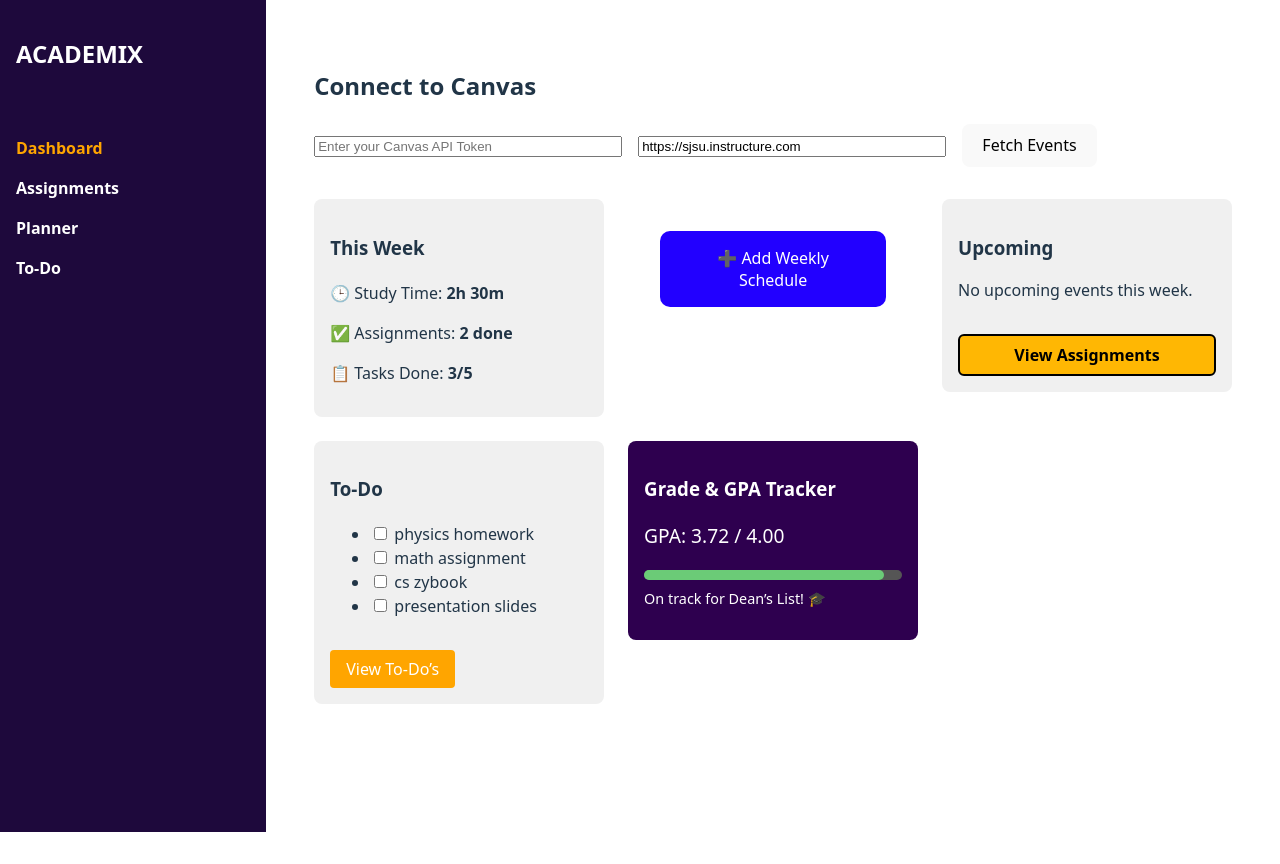
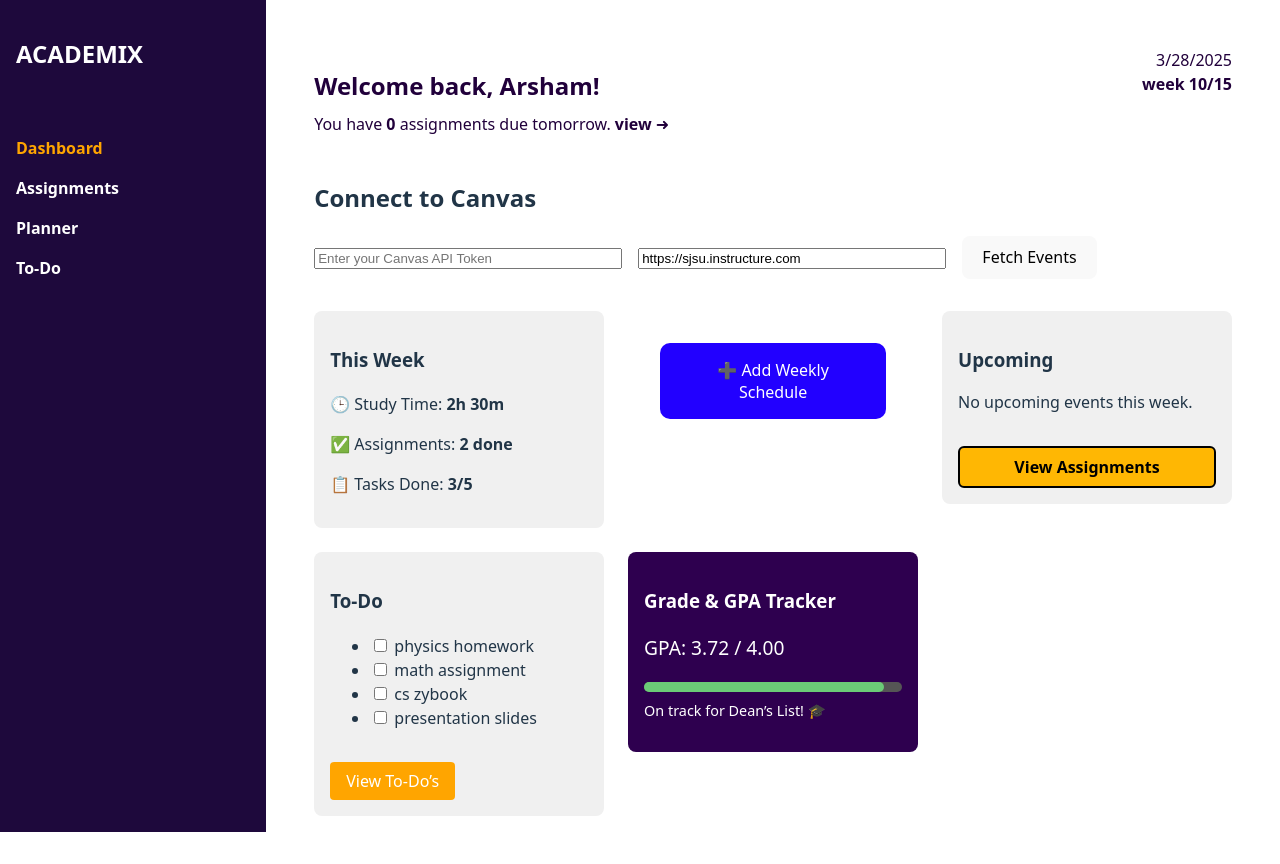
Before and after one commit to arsham-shirkouhi/academix, a React (Vite) app: page / in a window 1280 px wide. Before the commit the page ends 832 px from the top, so only its background shows below. Built offline with nearby package versions, Linux system fonts and the light colour scheme; the HTML template or start-up script is replaced by a standard one.

Commit message:
added a dashboard header

```diff
--- /dev/null
+++ b/src/components/DashboardHeader.tsx
@@ -0,0 +1,81 @@
+import { useEffect, useState } from "react";
+
+type DashboardHeaderProps = {
+  events: any[];
+  userName?: string; // Optional for now
+};
+
+function DashboardHeader({ events, userName = "Arsham" }: DashboardHeaderProps) {
+  const [assignmentsDueTomorrow, setAssignmentsDueTomorrow] = useState(0);
+  const [nextExamInDays, setNextExamInDays] = useState<number | null>(null);
+  const [currentWeek, setCurrentWeek] = useState(0);
+
+  // Set a hardcoded semester start date for now (adjust as needed)
+  const semesterStart = new Date("2025-01-22"); // e.g. Spring 2025
+  const totalWeeks = 15;
+
+  useEffect(() => {
+    const today = new Date();
+    const tomorrow = new Date(today);
+    tomorrow.setDate(today.getDate() + 1);
+
+    let dueTomorrowCount = 0;
+    let upcomingExamDays: number[] = [];
+
+    events.forEach((event) => {
+      const rawDate = event.due_at || event.start_at;
+      if (!rawDate) return;
+
+      const eventDate = new Date(rawDate);
+      const isSameDay =
+        eventDate.getDate() === tomorrow.getDate() &&
+        eventDate.getMonth() === tomorrow.getMonth() &&
+        eventDate.getFullYear() === tomorrow.getFullYear();
+
+      if (isSameDay) dueTomorrowCount++;
+
+      // Check for exams
+      const title = event.title.toLowerCase();
+      if (title.includes("exam") || title.includes("quiz") || title.includes("midterm") || title.includes("test")) {
+        const diff = Math.ceil((eventDate.getTime() - today.getTime()) / (1000 * 60 * 60 * 24));
+        if (diff >= 0) upcomingExamDays.push(diff);
+      }
+    });
+
+    setAssignmentsDueTomorrow(dueTomorrowCount);
+    setNextExamInDays(upcomingExamDays.length > 0 ? Math.min(...upcomingExamDays) : null);
+
+    // Calculate week number
+    const timeDiff = today.getTime() - semesterStart.getTime();
+    const weekNumber = Math.floor(timeDiff / (1000 * 60 * 60 * 24 * 7)) + 1;
+    setCurrentWeek(weekNumber > 0 ? weekNumber : 0);
+  }, [events]);
+
+  const formattedDate = new Date().toLocaleDateString();
+
+  return (
+    <div style={{ display: "flex", justifyContent: "space-between", alignItems: "start", paddingBottom: "1.5rem" }}>
+      <div>
+        <h2 style={{ marginBottom: "0.5rem", color: "#21003b" }}>
+          Welcome back, {userName}!
+        </h2>
+        <p style={{ margin: 0, fontSize: "1rem", color: "#21003b" }}>
+          You have <strong>{assignmentsDueTomorrow}</strong> assignment{assignmentsDueTomorrow !== 1 && "s"} due tomorrow
+          {nextExamInDays !== null && (
+            <> and an <strong>exam</strong> in {nextExamInDays} day{nextExamInDays !== 1 && "s"}</>
+          )}.
+          <span style={{ marginLeft: "0.25rem", fontWeight: "bold", cursor: "pointer" }}>view ➜</span>
+        </p>
+      </div>
+
+      <div style={{ textAlign: "right", color: "#21003b" }}>
+        <p style={{ margin: 0 }}>{formattedDate}</p>
+        <p style={{ margin: 0 }}>
+          <strong>week {currentWeek}/{totalWeeks}</strong>
+        </p>
+      </div>
+    </div>
+  );
+}
+
+export default DashboardHeader;
--- a/src/pages/Dashboard.tsx
+++ b/src/pages/Dashboard.tsx
@@ -4,6 +4,7 @@ import UpcomingEvents from "../components/UpcomingEvents";
 import WeeklyCalendar from "../components/WeeklyCalender";
 import { loadSchedule } from "../utils/scheduleStorage";
 import { useNavigate } from "react-router-dom";
+import DashboardHeader from "../components/DashboardHeader";
 
 
 
@@ -52,7 +53,13 @@ useEffect(() => {
 
 
   return (
+
+
+
     <div style={{ padding: "2rem" }}>
+
+<DashboardHeader events={events} />
+
       {/* Canvas API Token Input Form */}
       <div style={{ marginBottom: "2rem" }}>
         <h2>Connect to Canvas</h2>
```
